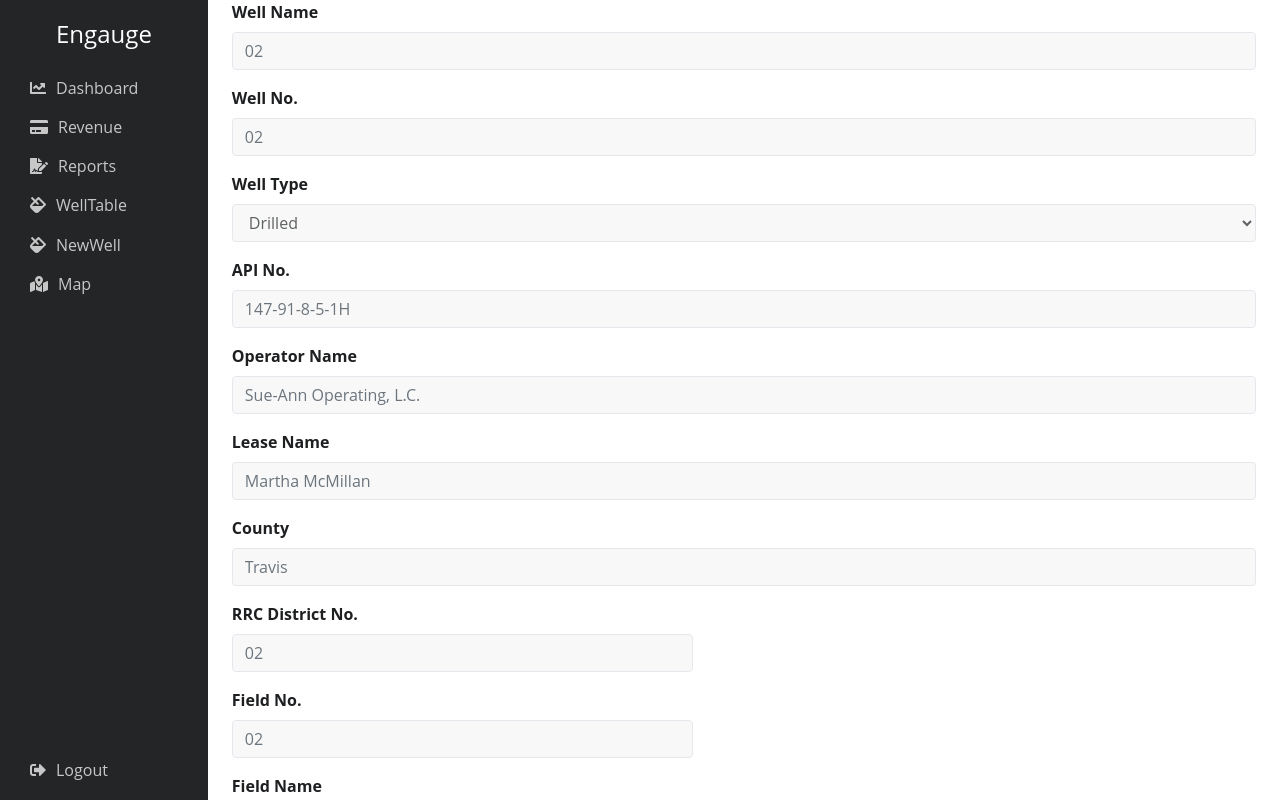
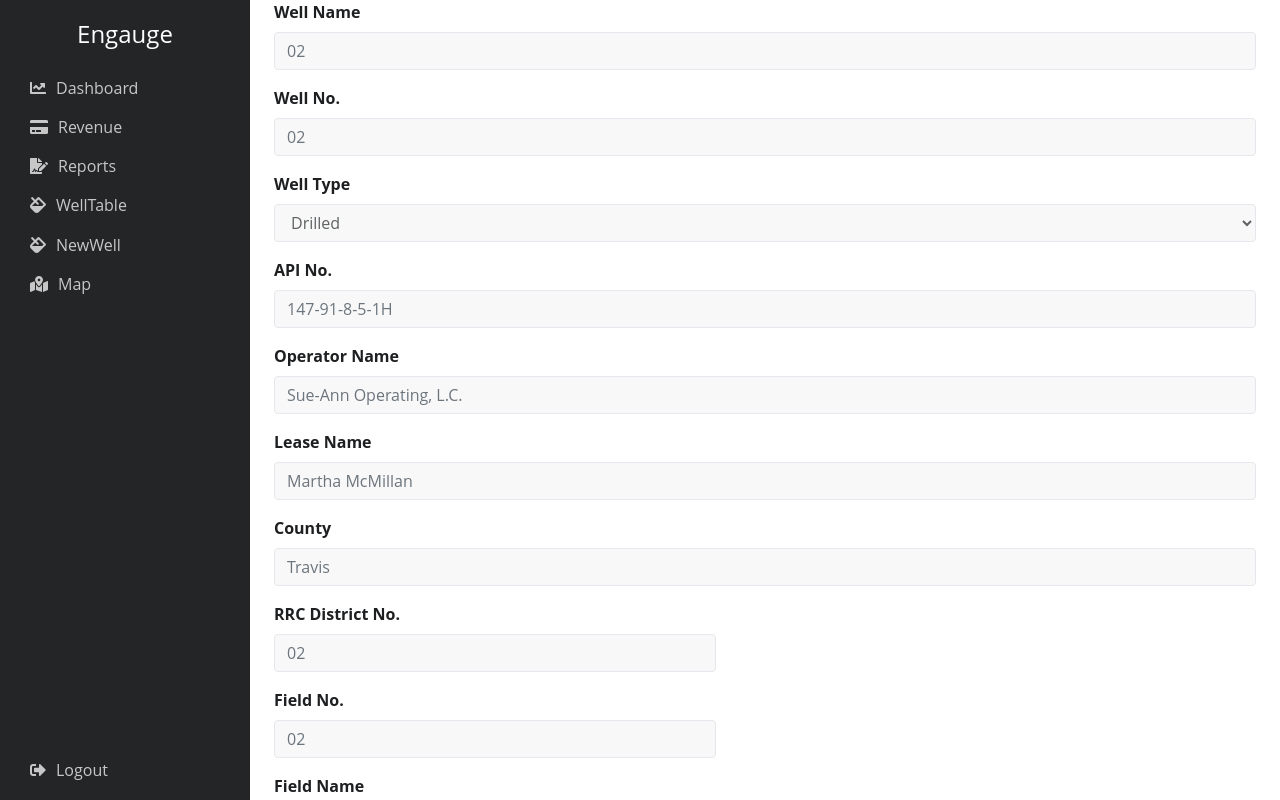
Before and after one commit to Dgarza0413/engauge, a React (Create React App) app in the folder client/: page /newwell in a window 1280 px wide. Shown: the top 800 px of the page. Built offline with nearby package versions, Linux system fonts and the light colour scheme.

Commit message:
added page wrapper and made sidenav fixed

```diff
--- a/client/src/components/Drawer/style.css
+++ b/client/src/components/Drawer/style.css
@@ -23,7 +23,7 @@ a:hover, a:focus {
     background-color: #242527;
     width: 250px;
     color: white;
-    /* position: fixed; */
+    position: fixed;
 }
 
 .links {
--- /dev/null
+++ b/client/src/components/PageWrapper/index.js
@@ -0,0 +1,12 @@
+import React from "react";
+import "./style.css";
+
+function PageWrapper(props) {
+    return (
+        <div className="page-wrapper">
+            {props.children}
+        </div>
+    );
+}
+
+export default PageWrapper;
--- /dev/null
+++ b/client/src/components/PageWrapper/style.css
@@ -0,0 +1,3 @@
+.page-wrapper {
+    margin-left: 250px;
+}
--- a/client/src/pages/DashBoard.js
+++ b/client/src/pages/DashBoard.js
@@ -2,6 +2,7 @@ import React from 'react';
 import GraphLine from "../components/GraphLine";
 import GraphPie from "../components/GraphPie";
 import GraphSunBurst from "../components/GraphSunBurst";
+import PageWrapper from "../components/PageWrapper";
 
 const styles = {
     graph: {
@@ -12,11 +13,13 @@ const styles = {
 class DashBoard extends React.Component {
     render() {
         return (
-            <div style={styles.graph}>
-                <GraphLine />
-                <GraphPie />
-                <GraphSunBurst />
-            </div>
+            <PageWrapper>
+                <div style={styles.graph}>
+                    <GraphLine />
+                    <GraphPie />
+                    <GraphSunBurst />
+                </div>
+            </PageWrapper>
         )
     }
 }
--- a/client/src/pages/Map.js
+++ b/client/src/pages/Map.js
@@ -1,11 +1,14 @@
 import React from "react";
-import Map from "../components/Map"
+import Map from "../components/Map";
+import PageWrapper from "../components/PageWrapper";
 
 
 class MapBoard extends React.Component {
     render() {
         return (
-            <Map />
+            <PageWrapper>
+                <Map />
+            </PageWrapper>
         )
     }
 }
--- a/client/src/pages/NewWellForm.js
+++ b/client/src/pages/NewWellForm.js
@@ -1,12 +1,13 @@
 import React from "react";
 import WellForm from "../components/FormInput";
+import PageWrapper from "../components/PageWrapper";
 
 class NewWellForm extends React.Component {
     render() {
         return (
-            <div>
+            <PageWrapper>
                 <WellForm />
-            </div>
+            </PageWrapper>
         )
     }
 }
--- a/client/src/pages/WellDetail.js
+++ b/client/src/pages/WellDetail.js
@@ -2,6 +2,7 @@ import React from "react";
 import Map from "../components/Map";
 import GraphLine from "../components/GraphLine";
 import GraphBar from "../components/GraphBar";
+import PageWrapper from "../components/PageWrapper";
 
 const styles = {
     graph: {
@@ -12,12 +13,13 @@ const styles = {
 class WellDetail extends React.Component {
     render() {
         return (
-            <div style={styles.graph}>
-                <Map />
-                <GraphLine />
-                <GraphBar />
-            </div>
-
+            <PageWrapper>
+                <div style={styles.graph}>
+                    <Map />
+                    <GraphLine />
+                    <GraphBar />
+                </div>
+            </PageWrapper>
         )
     }
 }
--- a/client/src/pages/WellReport.js
+++ b/client/src/pages/WellReport.js
@@ -1,9 +1,12 @@
 import React from "react";
+import PageWrapper from "../components/PageWrapper";
 
 class WellReport extends React.Component {
     render() {
         return (
-            <h1>This is the wellReport</h1>
+            <PageWrapper>
+                <h1>This is the wellReport</h1>
+            </PageWrapper>
         )
     }
 }
--- a/client/src/pages/WellTable.js
+++ b/client/src/pages/WellTable.js
@@ -1,10 +1,13 @@
 import React from "react";
 import Table from "../components/Table";
+import PageWrapper from "../components/PageWrapper";
 
 class WellTable extends React.Component {
     render() {
         return (
-            <Table />
+            <PageWrapper>
+                <Table />
+            </PageWrapper>
         )
     }
 }
```
Also changed, not shown: client/src/pages/W1.js (deleted), 1 other file (tests, documents, lock files or other folders).
